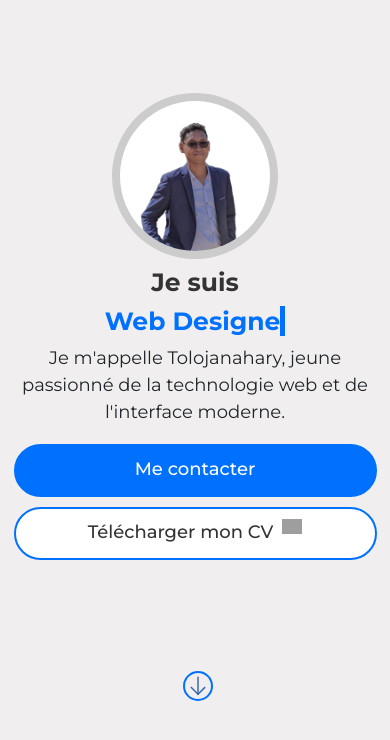
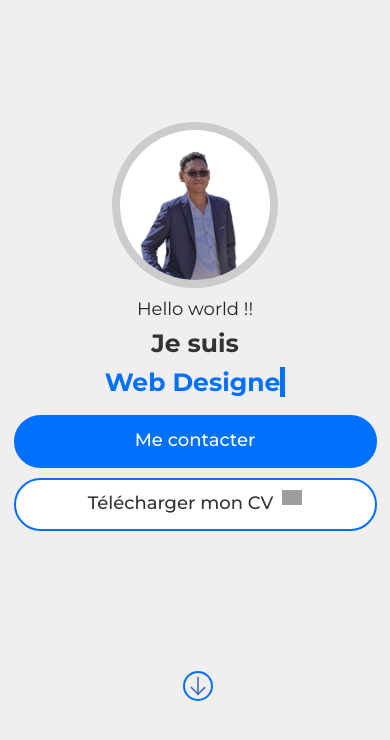
Before and after one commit to Tolojanahary2001/portfolio-simple, a PHP site: page / in a window 390 px wide. Shown: the part 84-824 px from the top of the page. Run offline with PHP 8.4, Linux system fonts and the light colour scheme; grey boxes are pictures that could not be loaded.

Commit message:
responsive hero

```diff
--- a/assets/css/style.css
+++ b/assets/css/style.css
@@ -41,6 +41,11 @@
 
 p {
     font-size: 20px;
+}
+
+p.hello {
+    font-size: 25px;
+    margin-bottom: 5px;
 }
 
 :root {
@@ -121,6 +126,11 @@
     font-weight: 700 !important;
     color: var(--black);
     font-family: montserrat;
+}
+
+span#typedText,
+span.cursor {
+    font-size: 50px !important;
 }
 
 .title {
@@ -354,7 +364,7 @@
     .h1,
     span.cursor,
     span#typedText {
-        font-size: 30px;
+        font-size: 40px !important;
     }
 
     .myBtnContainer {
--- a/index.html
+++ b/index.html
@@ -16,7 +16,7 @@
 
 <body>
     <!-- header -->
-    <nav id='navbar' class="navbar sticky-top navbar-expand-sm navbar-light">
+    <nav id='navbar' class="navbar sticky-top navbar-expand-md navbar-light">
         <div class="container">
             <a class="navbar-brand" href="#" alt="logo"></a>
             <button class="navbar-toggler" type="button" data-bs-toggle="collapse" data-bs-target="#mynavbar">
@@ -51,14 +51,17 @@
                             <img src="assets/img/tolotra.png" alt="mon image" class="myPicture">
                         </div>
                         <div class="typingContainer">
+                            <p class="hello">Hello world !!</p>
                             <span class="h1">Je suis </span>
-                            <h1 id="titleSkills" class="color-blue">
+                            <h1 id="titleSkills" class="color-blue mb-2">
                                 <span id="typedText"></span><span class="cursor">|</span>
                             </h1>
+                            <p class="d-none d-md-block">Je m'appelle Tolojanahary, jeune passionné de la technologie
+                                web et de l'interface
+                                moderne.</p>
                         </div>
-                        <p>Je m'appelle Tolojanahary, jeune passionné de la technologie web et de l'interface moderne.
-                        </p>
-                        <div class="myBtnContainer">
+
+                        <div class="myBtnContainer mt-2">
                             <button class="myBtn myBtn-primary">Me contacter</button>
                             <button
                                 class="myBtn myBtn-secondary d-flex justify-content-center gap-2 position-relative overflow-hidden">
```
Also changed, not shown: assets/img/bg-hero2.png (added).
